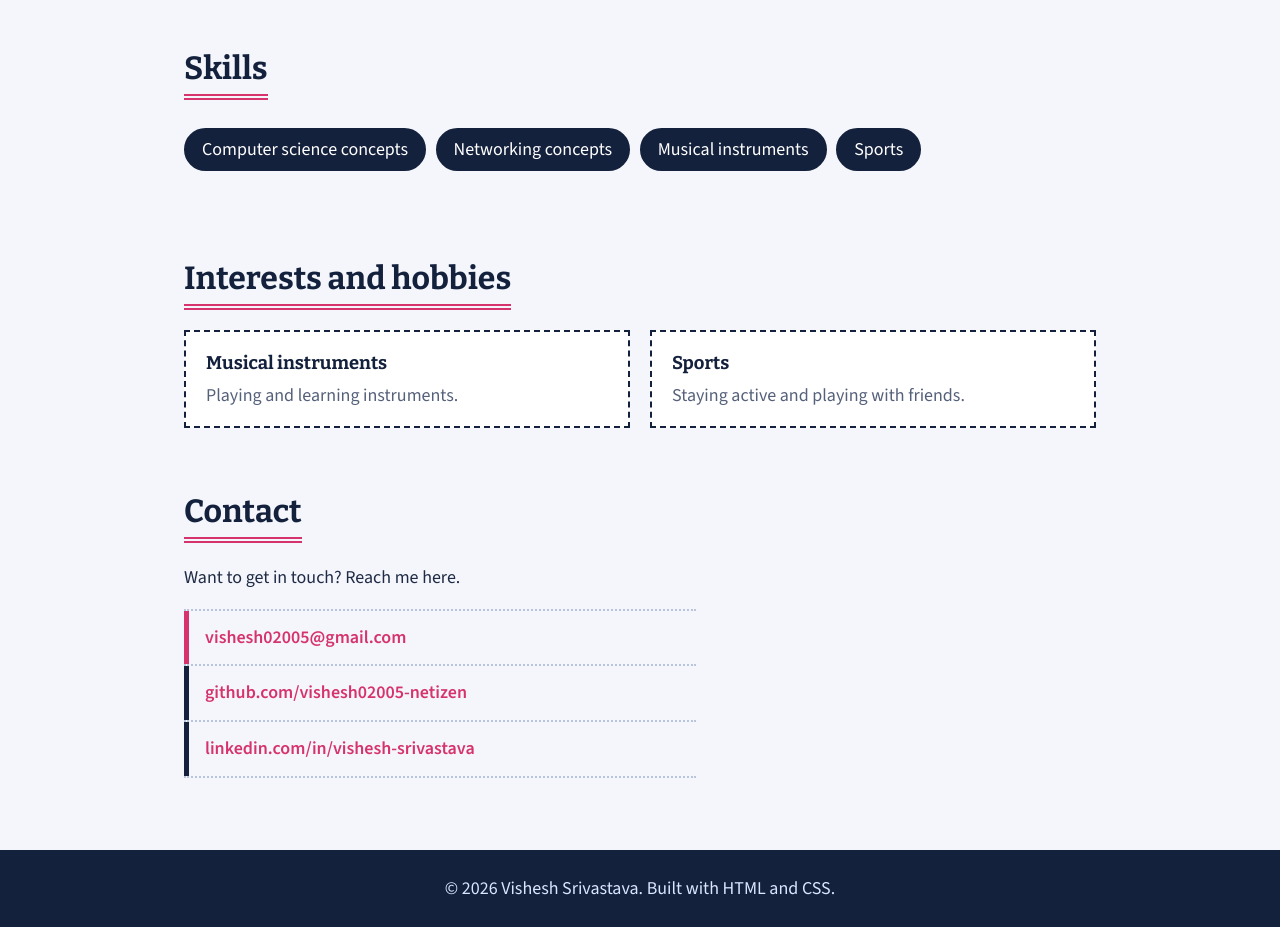
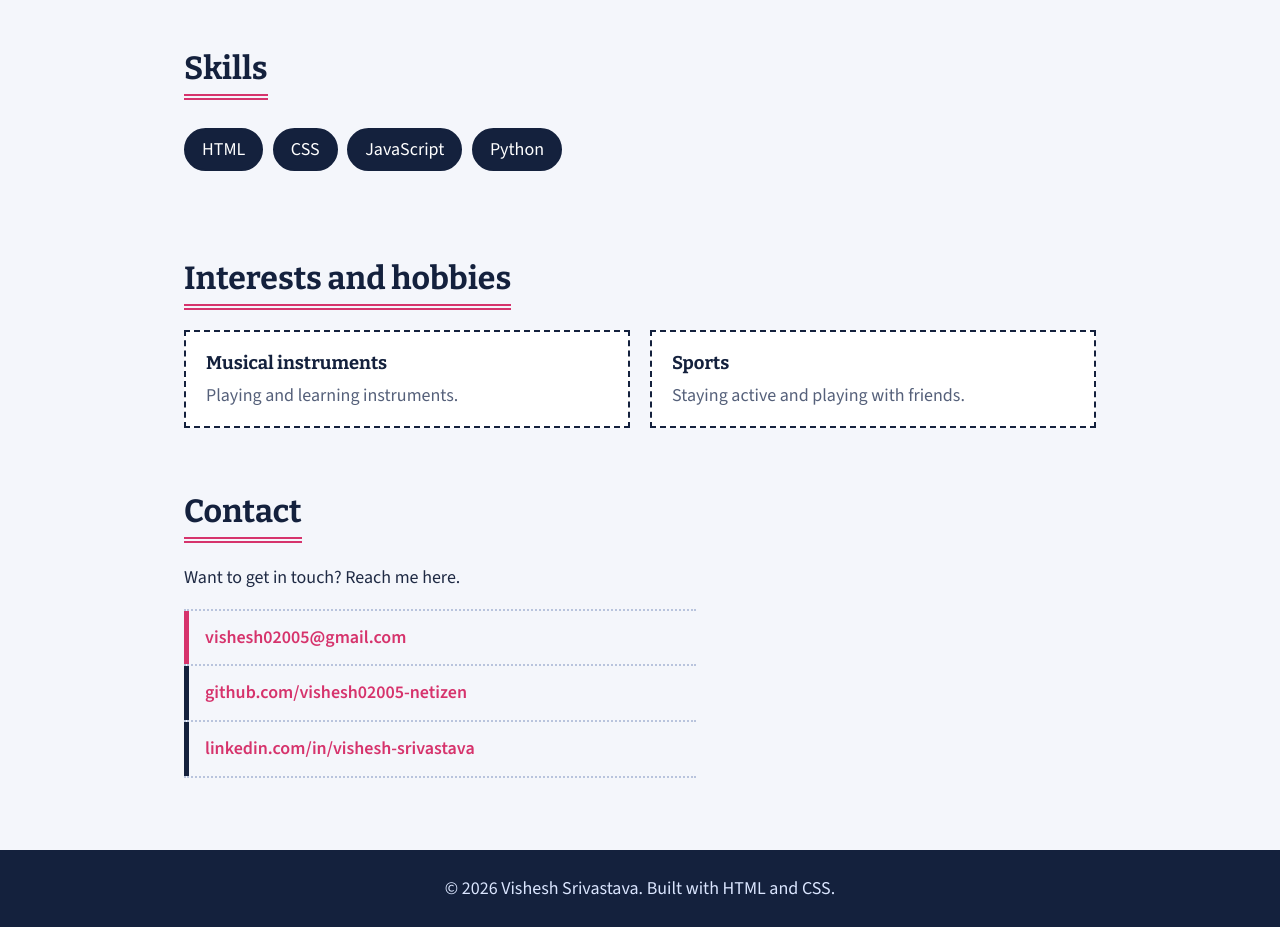
Before and after one commit to vishesh02005-netizen/vishesh02005-netizen.github.io, a plain HTML site: page index.html in a window 1280 px wide. Shown: the part 1240-2167 px from the top of the page. Drawn offline with nearby package versions, Linux system fonts and the light colour scheme.

Commit message:
Add files via upload

```diff
--- a/index.html
+++ b/index.html
@@ -70,7 +70,7 @@
     <section id="skills">
       <h2>Skills</h2>
       <ul class="chips">
-        <li>Computer science concepts</li><li>Networking concepts</li><li>Musical instruments</li><li>Sports</li>
+        <li>HTML</li><li>CSS</li><li>JavaScript</li><li>Python</li>
       </ul>
     </section>
 
```
